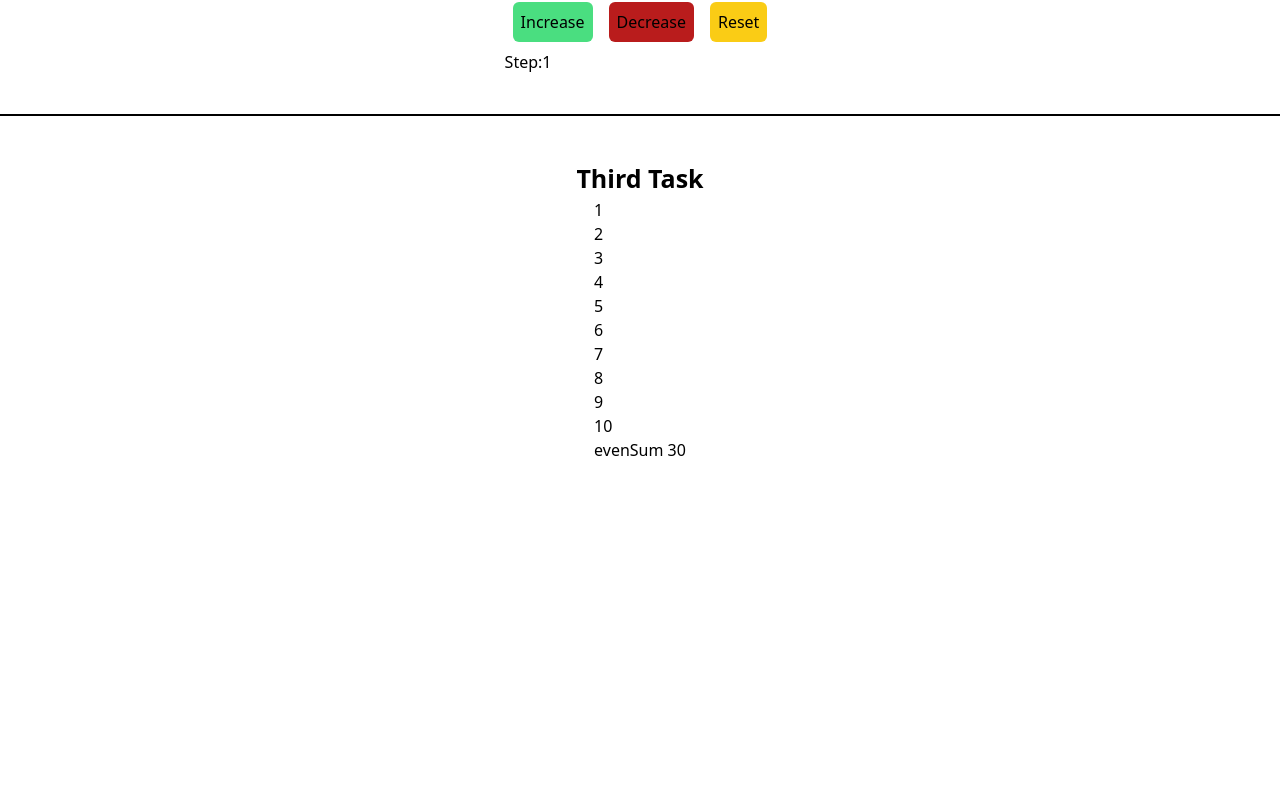
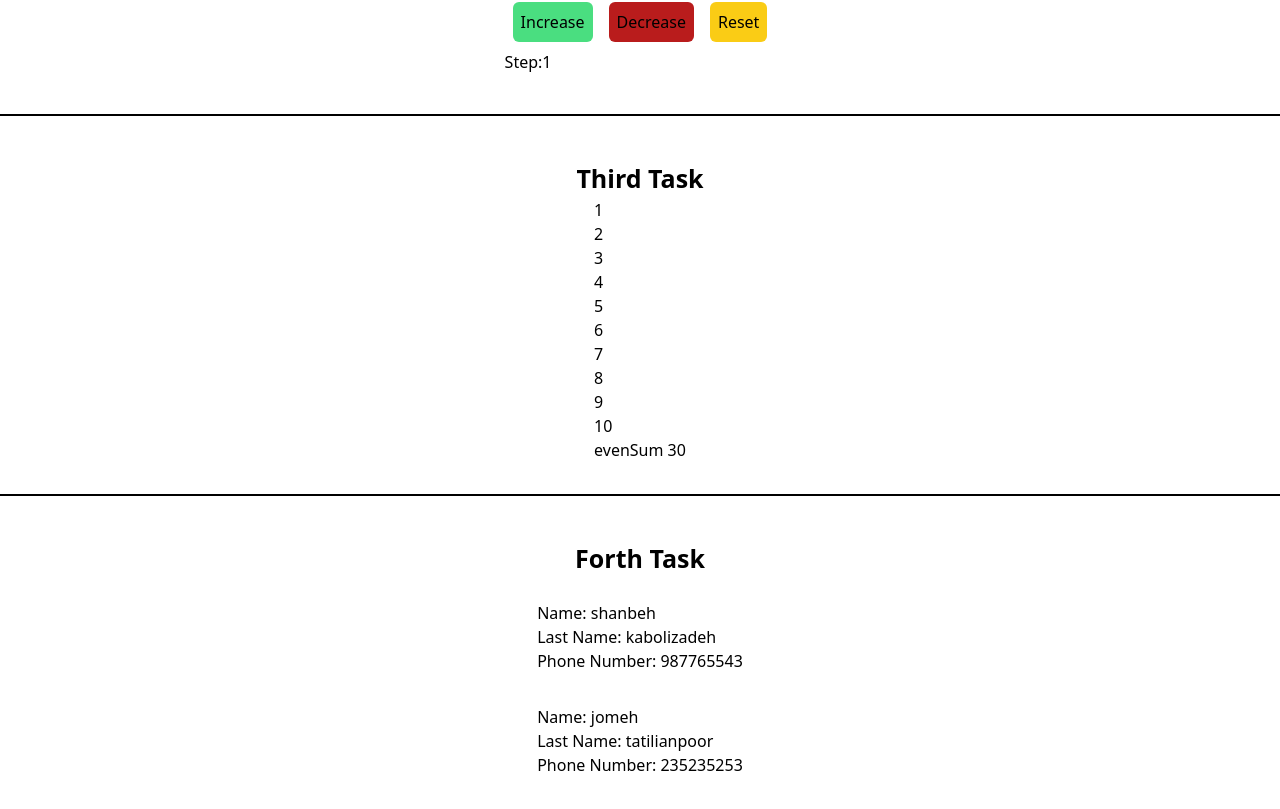
Before and after one commit to kian-farzaneh/hw17, a React (Vite) app: page / in a window 1280 px wide. Shown: the part 349-1158 px from the top of the page. Before the commit the page ends 843 px from the top, so only its background shows below. Built offline with nearby package versions, Linux system fonts and the light colour scheme.

Commit message:
finish forth task

```diff
--- /dev/null
+++ b/src/components/forthTask/ForthTask.tsx
@@ -0,0 +1,17 @@
+import React from "react";
+
+interface user {
+    name: string;
+    lastName: string;
+    phoneNumber: number;
+}
+
+export const ForthTask: React.FC<user> = ({ name, lastName, phoneNumber }) => {
+
+
+    return <div className="m-4">
+        <p>Name: {name}</p>
+        <p>Last Name: {lastName}</p>
+        <p>Phone Number: {phoneNumber}</p>
+    </div>
+};
--- a/src/components/homeComponents/homeComponents.tsx
+++ b/src/components/homeComponents/homeComponents.tsx
@@ -2,6 +2,7 @@ import React from "react";
 import FirstTask from "../firstTask/firstTask";
 import SecondTask from "../secondTask/secondTask";
 import { ThirdTask } from "../thirdTask/ThirdTask";
+import { ForthTask } from "../forthTask/ForthTask";
 
 function HomeComponents() {
     return <>
@@ -20,6 +21,15 @@ function HomeComponents() {
         <div className="p-8 flex flex-col justify-center items-center">
             <ThirdTask />
         </div>
+
+        <div className="w-full border border-black"></div>
+
+        <div className="p-8 flex flex-col justify-center items-center">
+            <h1 className="m-2 w-full mt-3 font-bold text-[25px] flex justify-center items-center">Forth Task</h1>
+            <ForthTask name="shanbeh" lastName="kabolizadeh" phoneNumber={987765543} />
+            <ForthTask name="jomeh" lastName="tatilianpoor" phoneNumber={235235253} />
+        </div>
+
     </>;
 };
 
```
